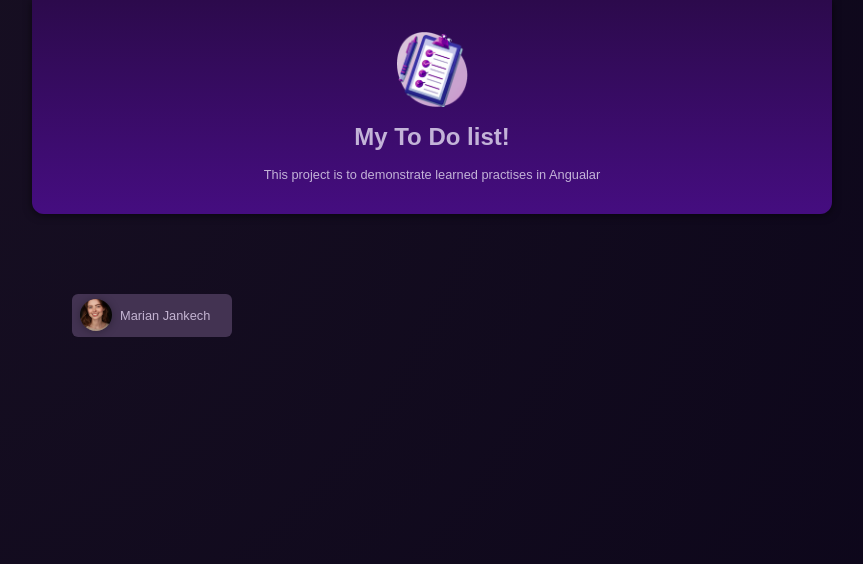
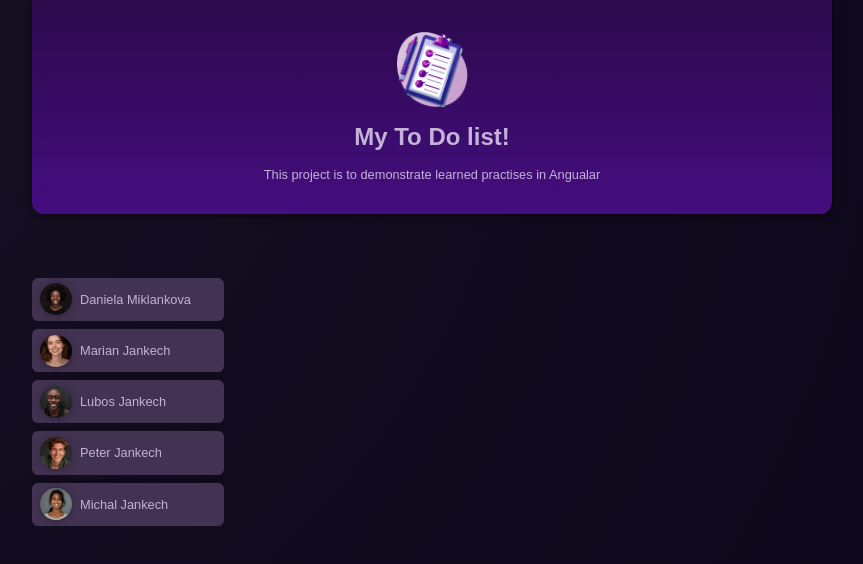
Before and after one commit to Miro-Jankech/myToDoList, an Angular app: page / in a window 1280 px wide. Shown: the top 564 px of the page, without its empty margins (208-1071 px from the left). Built offline with nearby package versions, Linux system fonts and the light colour scheme.

Commit message:
users set via input

```diff
--- a/src/app/app.component.html
+++ b/src/app/app.component.html
@@ -1,8 +1,20 @@
 <app-header/>
 <main>
-  <ul>
-    <li id="users">
-      <app-user/>
+  <ul id="users">
+    <li>
+      <app-user [avatar]="users[0].avatar" [name]="users[0].name"/>
+    </li>
+    <li>
+      <app-user [avatar]="users[1].avatar" [name]="users[1].name"/>
+    </li>
+    <li>
+      <app-user [avatar]="users[2].avatar" [name]="users[2].name"/>
+    </li>
+    <li>
+      <app-user [avatar]="users[3].avatar" [name]="users[3].name"/>
+    </li>
+    <li>
+      <app-user [avatar]="users[4].avatar" [name]="users[4].name"/>
     </li>
   </ul>
 </main>
--- a/src/app/app.component.ts
+++ b/src/app/app.component.ts
@@ -1,6 +1,7 @@
 import { Component } from '@angular/core';
 import { HeaderComponent } from "./header/header.component";
 import { UserComponent } from './user/user.component';
+import { DUMMY_USERS } from './dummy-users';
 
 @Component({
   selector: 'app-root',
@@ -9,4 +10,6 @@ import { UserComponent } from './user/user.component';
   templateUrl: './app.component.html',
   styleUrl: './app.component.css',
 })
-export class AppComponent {}
+export class AppComponent {
+  users = DUMMY_USERS
+}
--- a/src/app/user/user.component.html
+++ b/src/app/user/user.component.html
@@ -1,6 +1,6 @@
 <div>
   <button (click)="onSelectUser()">
     <img [src]="imagePath"/>
-    <span>{{selectedUser.name}}</span>
+    <span>{{name}}</span>
   </button>
 </div>
--- a/src/app/user/user.component.ts
+++ b/src/app/user/user.component.ts
@@ -1,4 +1,4 @@
-import { Component } from '@angular/core';
+import { Component, Input } from '@angular/core';
 import { DUMMY_USERS } from '../dummy-users';
 
 const randomIndex = Math.floor(Math.random() * DUMMY_USERS.length)
@@ -11,15 +11,12 @@ const randomIndex = Math.floor(Math.random() * DUMMY_USERS.length)
   styleUrl: './user.component.css'
 })
 export class UserComponent {
-  selectedUser = DUMMY_USERS[randomIndex];
+  @Input() avatar!: string;
+  @Input() name!: string;
 
   get imagePath() {
-    return 'assets/users/' + this.selectedUser.avatar;
+    return "assets/users/" + this.avatar;
   }
 
-  onSelectUser() {
-    const randomIndex = Math.floor(Math.random() * DUMMY_USERS.length);
-    this.selectedUser = DUMMY_USERS[randomIndex];
-
-  }
+  onSelectUser() {}
 }
```
